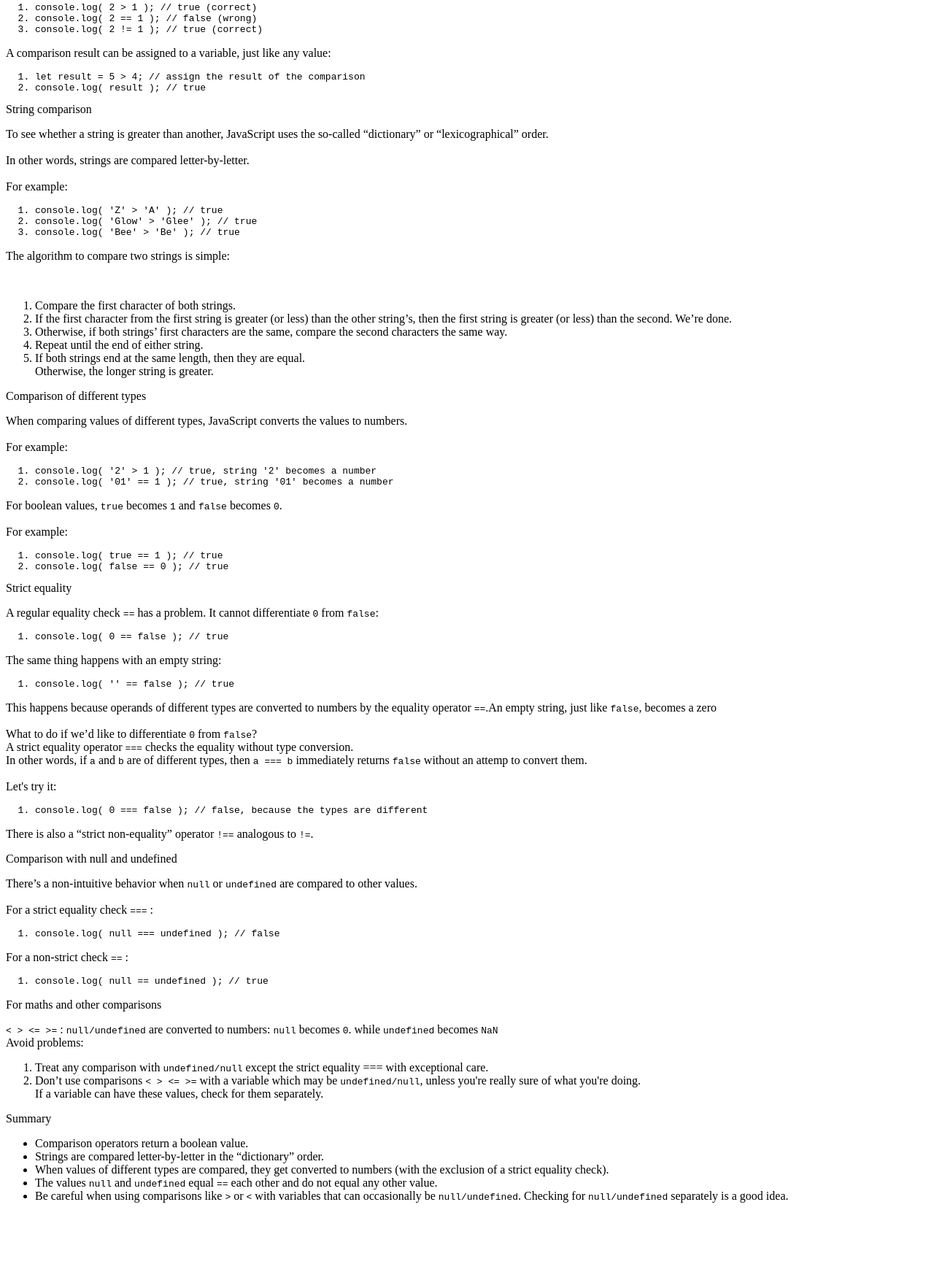
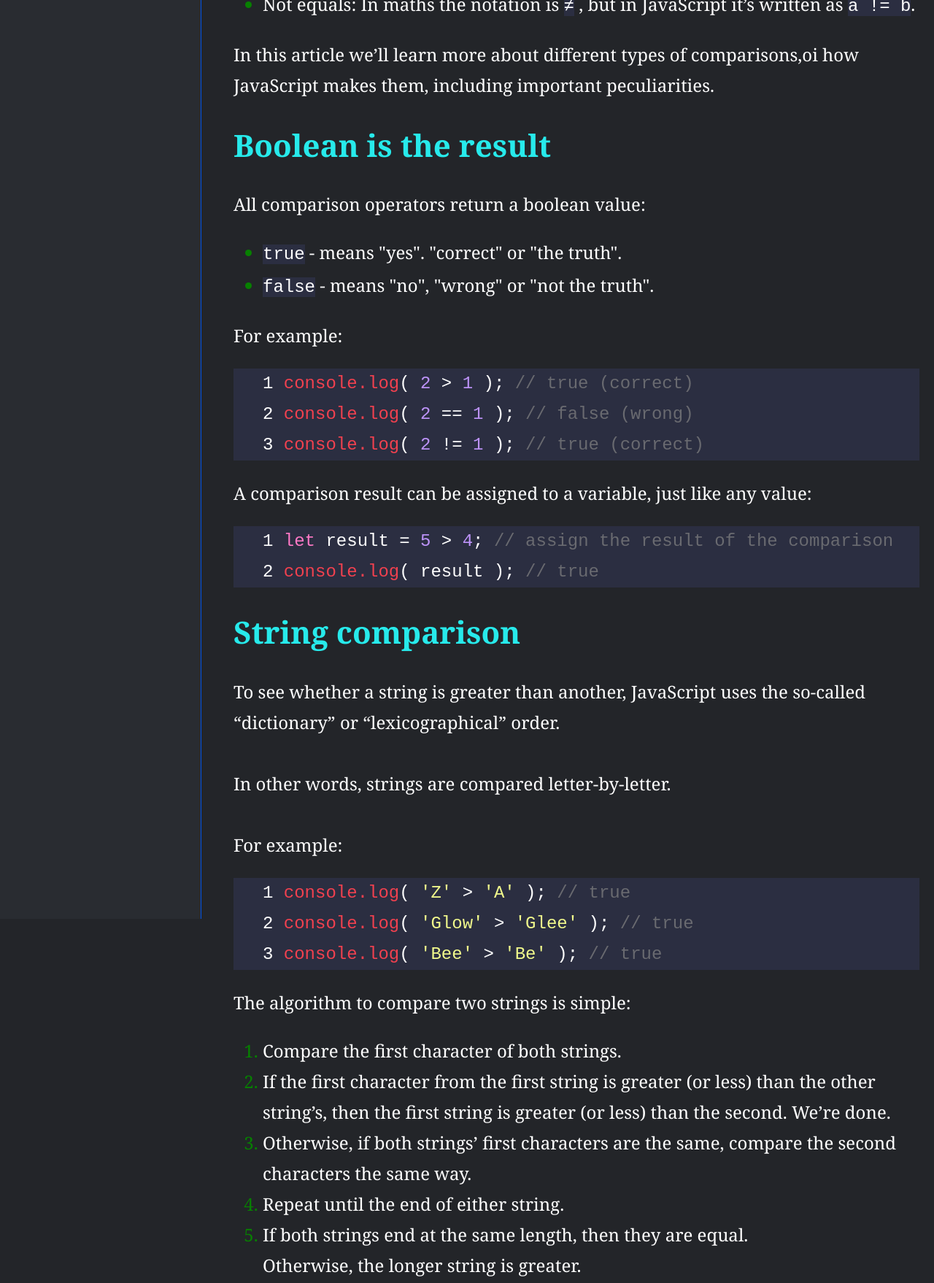
Before and after one commit to MahdiShf/Technical-documentation-page, a plain HTML site: page index.html in a window 1280 px wide. Shown: the part 421-2179 px from the top of the page at 73% size. Before the commit the page ends 2085 px from the top, so only its background shows below. Drawn offline with Linux system fonts and the light colour scheme.

Commit message:
update index.html & add style.css

```diff
--- a/index.html
+++ b/index.html
@@ -4,6 +4,7 @@
     <meta charset="UTF-8" />
     <meta http-equiv="X-UA-Compatible" content="IE=edge" />
     <meta name="viewport" content="width=device-width, initial-scale=1.0" />
+    <link rel="stylesheet" href="style.css" />
     <title>Technical Documentation Page</title>
   </head>
 
@@ -66,15 +67,21 @@
         <ol>
           <code>
             <li>
-              console.log( 2 &gt 1 );
+              <span class="red-keyword">console.log</span>(
+              <span class="purple-keyword">2</span> &gt
+              <span class="purple-keyword">1</span> );
               <span class="codecomment">// true (correct)</span>
             </li>
             <li>
-              console.log( 2 == 1 );
+              <span class="red-keyword">console.log</span>(
+              <span class="purple-keyword">2</span> ==
+              <span class="purple-keyword">1</span> );
               <span class="codecomment">// false (wrong)</span>
             </li>
             <li>
-              console.log( 2 != 1 );
+              <span class="red-keyword">console.log</span>(
+              <span class="purple-keyword">2</span> !=
+              <span class="purple-keyword">1</span> );
               <span class="codecomment">// true (correct)</span>
             </li>
           </code>
@@ -83,19 +90,22 @@
           A comparison result can be assigned to a variable, just like any
           value:
         </p>
+        <ol>
           <code>
-          <ol>
             <li>
-              let result = 5 &gt 4;
+              <span class="pink-keyword">let</span> result =
+              <span class="purple-keyword">5</span> &gt
+              <span class="purple-keyword">4</span>;
               <span class="codecomment"
                 >// assign the result of the comparison</span
               >
             </li>
             <li>
-              console.log( result ); <span class="codecomment">// true</span>
+              <span class="red-keyword">console.log</span>( result );
+              <span class="codecomment">// true</span>
             </li>
+          </code>
         </ol>
-        </code>
       </section>
       <section class="main-section" id="String_comparison">
         <header>String comparison</header>
@@ -109,24 +119,29 @@
           <br />
           For example:
         </p>
+        <ol>
           <code>
-          <ol>
             <li>
-              console.log( 'Z' &gt 'A' );
+              <span class="red-keyword">console.log</span>(
+              <span class="yellow-keyword">'Z'</span> &gt
+              <span class="yellow-keyword">'A'</span> );
               <span class="codecomment">// true</span>
             </li>
             <li>
-              console.log( 'Glow' &gt 'Glee' );
+              <span class="red-keyword">console.log</span>(
+              <span class="yellow-keyword">'Glow'</span> &gt
+              <span class="yellow-keyword">'Glee'</span> );
               <span class="codecomment">// true</span>
             </li>
             <li>
-              console.log( 'Bee' &gt 'Be' );
+              <span class="red-keyword">console.log</span>(
+              <span class="yellow-keyword">'Bee'</span> &gt
+              <span class="yellow-keyword">'Be'</span> );
               <span class="codecomment">// true</span>
             </li>
+          </code>
         </ol>
-        </code>
         <p>The algorithm to compare two strings is simple:</p>
-        <br />
         <ol class="string-algorithm">
           <li>Compare the first character of both strings.</li>
           <li>
@@ -154,37 +169,44 @@
           <br />
           For example:
         </p>
+        <ol>
           <code>
-          <ol>
             <li>
-              console.log( '2' &gt 1 );
+              <span class="red-keyword">console.log</span>(
+              <span class="yellow-keyword">'2'</span> &gt
+              <span class="purple-keyword">1</span> );
               <span class="codecomment"
                 >// true, string '2' becomes a number</span
               >
             </li>
             <li>
-              console.log( '01' == 1 );
+              <span class="red-keyword">console.log</span>(
+              <span class="yellow-keyword">'01'</span> ==
+              <span class="purple-keyword">1</span> );
               <span class="codecomment"
                 >// true, string '01' becomes a number</span
               >
             </li>
+          </code>
         </ol>
-        </code>
         <p>
           For boolean values, <code>true</code> becomes <code>1</code> and
           <code>false</code> becomes <code>0</code>. <br /><br />For example:
         </p>
+        <ol>
           <code>
-          <ol>
             <li>
-              console.log( true == 1 ); <span class="codecomment">// true</span>
+              <span class="red-keyword">console.log</span>( true ==
+              <span class="purple-keyword">1</span> );
+              <span class="codecomment">// true</span>
             </li>
             <li>
-              console.log( false == 0 );
+              <span class="red-keyword">console.log</span>( false ==
+              <span class="purple-keyword">0</span> );
               <span class="codecomment">// true</span>
             </li>
+          </code>
         </ol>
-        </code>
       </section>
       <section class="main-section" id="Strict_equality">
         <header>Strict equality</header>
@@ -192,23 +214,24 @@
           A regular equality check <code>==</code> has a problem. It cannot
           differentiate <code>0</code> from <code>false</code>:
         </p>
+        <ol>
           <code>
-          <ol>
             <li>
-              console.log( 0 == false );
+              <span class="red-keyword">console.log</span>(
+              <span class="purple-keyword">0</span> == false );
               <span class="codecomment">// true</span>
             </li>
+          </code>
         </ol>
-        </code>
         <p>The same thing happens with an empty string:</p>
+        <ol>
           <code>
-          <ol>
             <li>
-              console.log( '' == false );
+              <span class="red-keyword">console.log</span>( '' == false );
               <span class="codecomment">// true</span>
             </li>
+          </code>
         </ol>
-        </code>
         <p>
           This happens because operands of different types are converted to
           numbers by the equality operator <code>==</code>.An empty string, just
@@ -228,16 +251,17 @@
           <br />
           Let's try it:
         </p>
+        <ol>
           <code>
-          <ol>
             <li>
-              console.log( 0 === false );
+              <span class="red-keyword">console.log</span>(
+              <span class="purple-keyword">0</span> === false );
               <span class="codecomment"
                 >// false, because the types are different</span
               >
             </li>
+          </code>
         </ol>
-        </code>
         <p>
           There is also a “strict non-equality” operator
           <code>!==</code> analogous to <code>!=</code>.
@@ -252,30 +276,38 @@
           <br />
           For a strict equality check <code>===</code> :
         </p>
+        <ol>
           <code>
-          <ol>
             <li>
-              console.log( null === undefined );
+              <span class="red-keyword">console.log</span>(
+              <span class="pink-keyword">null</span> ===
+              <span class="pink-keyword">undefined</span>
+              );
               <span class="codecomment">// false</span>
             </li>
+          </code>
         </ol>
-        </code>
         <p>For a non-strict check <code>==</code> :</p>
+        <ol>
           <code>
-          <ol>
             <li>
-              console.log( null == undefined );
+              <span class="red-keyword">console.log</span>(
+              <span class="pink-keyword">null</span> ==
+              <span class="pink-keyword">undefined</span> );
               <span class="codecomment">// true</span>
             </li>
+          </code>
         </ol>
-        </code>
-        <p>For maths and other comparisons</p>
-        <code>&lt; &gt; &lt;= &gt;=</code> : <code>null/undefined</code> are
-        converted to numbers: <code>null</code> becomes <code>0</code>. while
+        <p>
+          For maths and other comparisons <code>&lt; &gt; &lt;= &gt;=</code> :
+        </p>
+        <code>null/undefined</code> are converted to numbers:
+        <code>null</code> becomes <code>0</code>. while
         <code>undefined</code> becomes <code>NaN</code>
         <br />
+        <br />
         Avoid problems:
-        <ol>
+        <ul>
           <li>
             Treat any comparison with <code>undefined/null</code> except the
             strict equality === with exceptional care.
@@ -286,7 +318,7 @@
             really sure of what you're doing.<br />If a variable can have these
             values, check for them separately.
           </li>
-        </ol>
+        </ul>
       </section>
       <section class="main-section" id="Summary">
         <header>Summary</header>
--- /dev/null
+++ b/style.css
@@ -0,0 +1,91 @@
+html {
+  scroll-behavior: smooth;
+}
+body {
+  margin: 0;
+  background-color: #232529;
+  color: white;
+}
+::selection {
+  background-color: #f9f9f9;
+  color: black;
+}
+#navbar {
+  position: fixed;
+  left: 0;
+  top: 0;
+  width: 275px;
+  height: 50%;
+  display: flex;
+  flex-direction: column;
+  justify-content: space-between;
+  background-color: #292c31;
+  color: white;
+  border-right: 1px solid #0052e7;
+  padding-bottom: 100%;
+}
+#navbar header {
+  font-family: monospace;
+  font-style: italic;
+  text-align: center;
+  padding: 10px;
+  border-bottom: solid 1px #97979794;
+}
+#navbar a {
+  text-decoration: none;
+  color: white;
+  font-size: 21px;
+  border-bottom: 1px solid rebeccapurple;
+  padding: 0 0 10px 12px;
+}
+#navbar a:hover {
+  color: yellow;
+}
+#main-doc {
+  position: absolute;
+  left: 300px;
+  font-size: 24px;
+  padding: 20px;
+  line-height: 1.75;
+}
+#main-doc:not(header) {
+  font-family: Cambria, Cochin, Georgia, Times, "Times New Roman", serif;
+}
+section header {
+  font-size: 42px;
+  font-weight: 800;
+  font-family: Georgia, "Times New Roman", Times, serif;
+  color: #27eaeb;
+}
+ol:not(.string-algorithm),
+code {
+  background-color: #2b2e41;
+}
+ol:not(.string-algorithm) li:before {
+  content: counter(level1) " "; /*Instead of ". " */
+  counter-increment: level1;
+  content: counter(item) "  ";
+  counter-increment: item;
+}
+ol:not(.string-algorithm) {
+  counter-reset: item;
+  list-style-type: none;
+}
+::marker {
+  color: #078000;
+}
+.codecomment {
+  color: #838383b5;
+}
+.pink-keyword {
+  color: #ff79c6;
+}
+.red-keyword {
+  color: #f1414f;
+}
+.purple-keyword {
+  color: #bd93f9;
+}
+.yellow-keyword {
+  color: #f1fa8c;
+}
```
Lines whose indentation alone changed are shown as unchanged.
